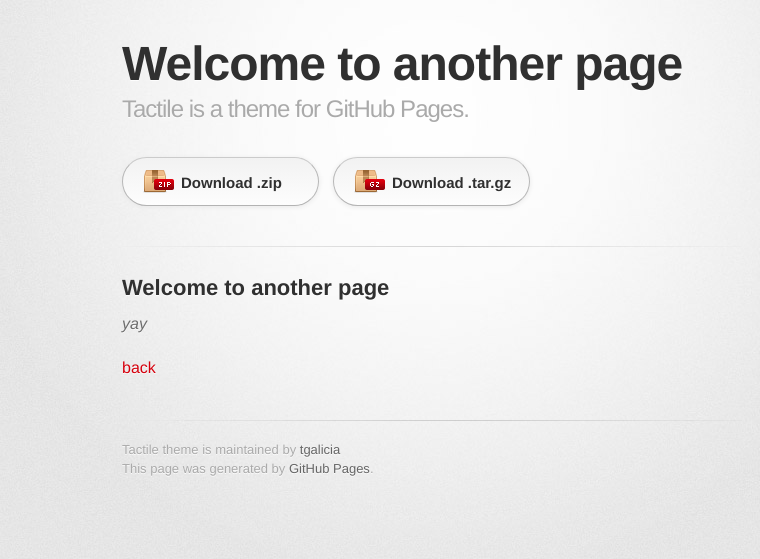
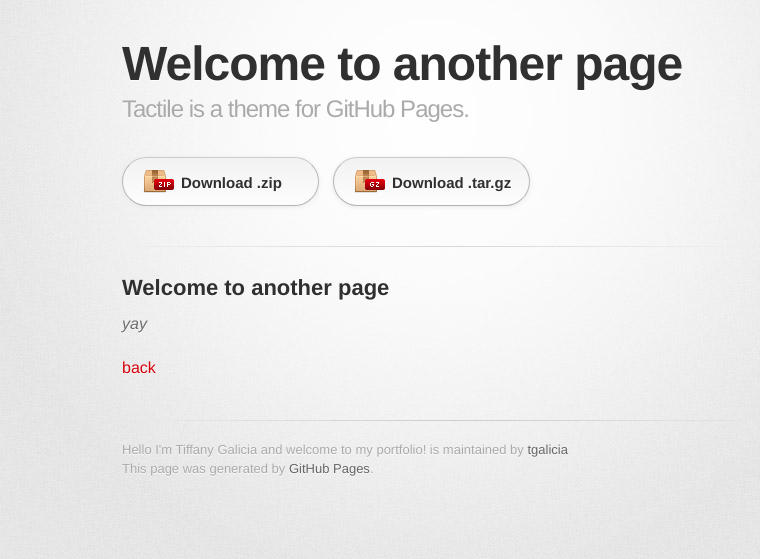
Before and after one commit to tgalicia/portfolio.tiffanygalicia.com, a Jekyll site: the page built from tactile-master/another-page.md, in a window 1280 px wide. Shown: the top 559 px of the page, without its empty margins (208-968 px from the left). Built offline with Jekyll 4.4.1, drawn with Linux system fonts in a browser that asks for light colours; some web fonts are replaced; our own code applies the rules of GitHub Pages for plain Markdown files.

Commit message:
Update _config.yml

```diff
--- a/tactile-master/_config.yml
+++ b/tactile-master/_config.yml
@@ -1,4 +1,4 @@
-title: Tactile theme
+title: Hello I'm Tiffany Galicia and welcome to my portfolio!
 description: Tactile is a theme for GitHub Pages.
 show_downloads: true
 google_analytics:
```
